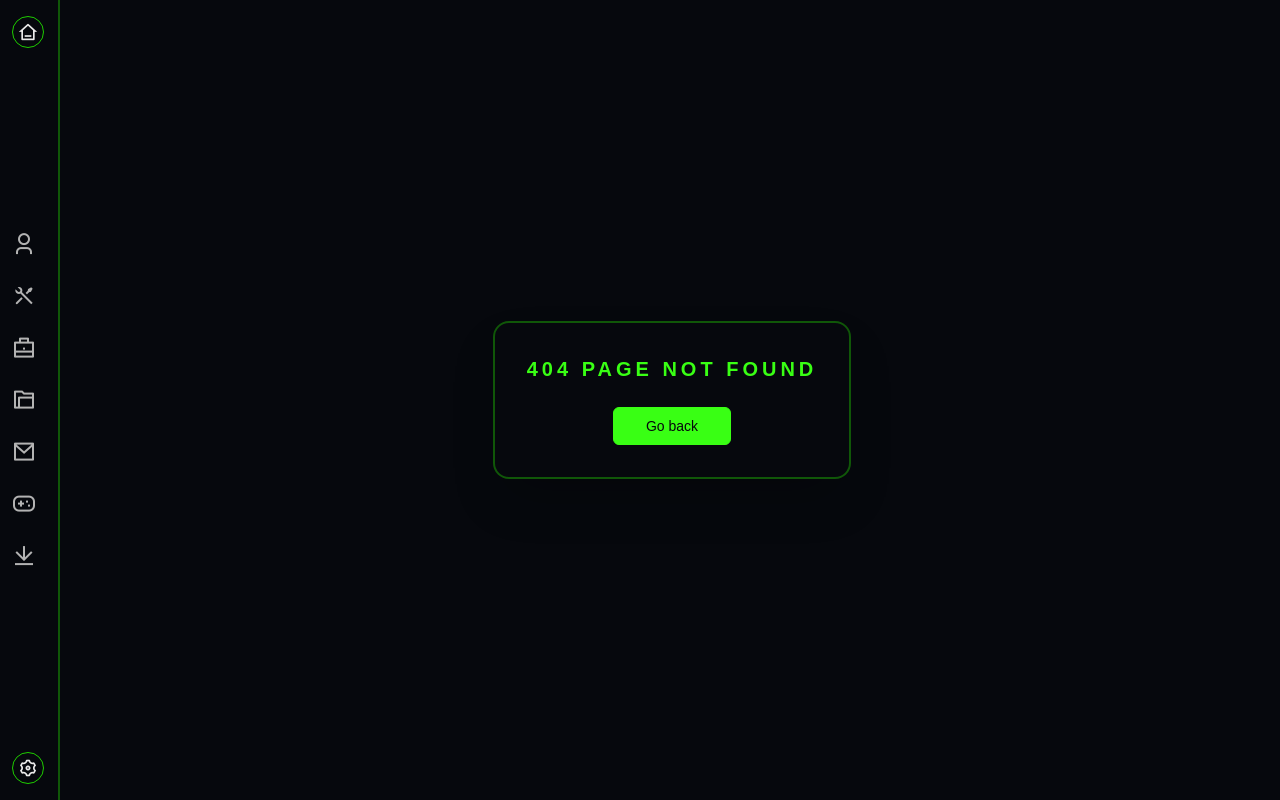
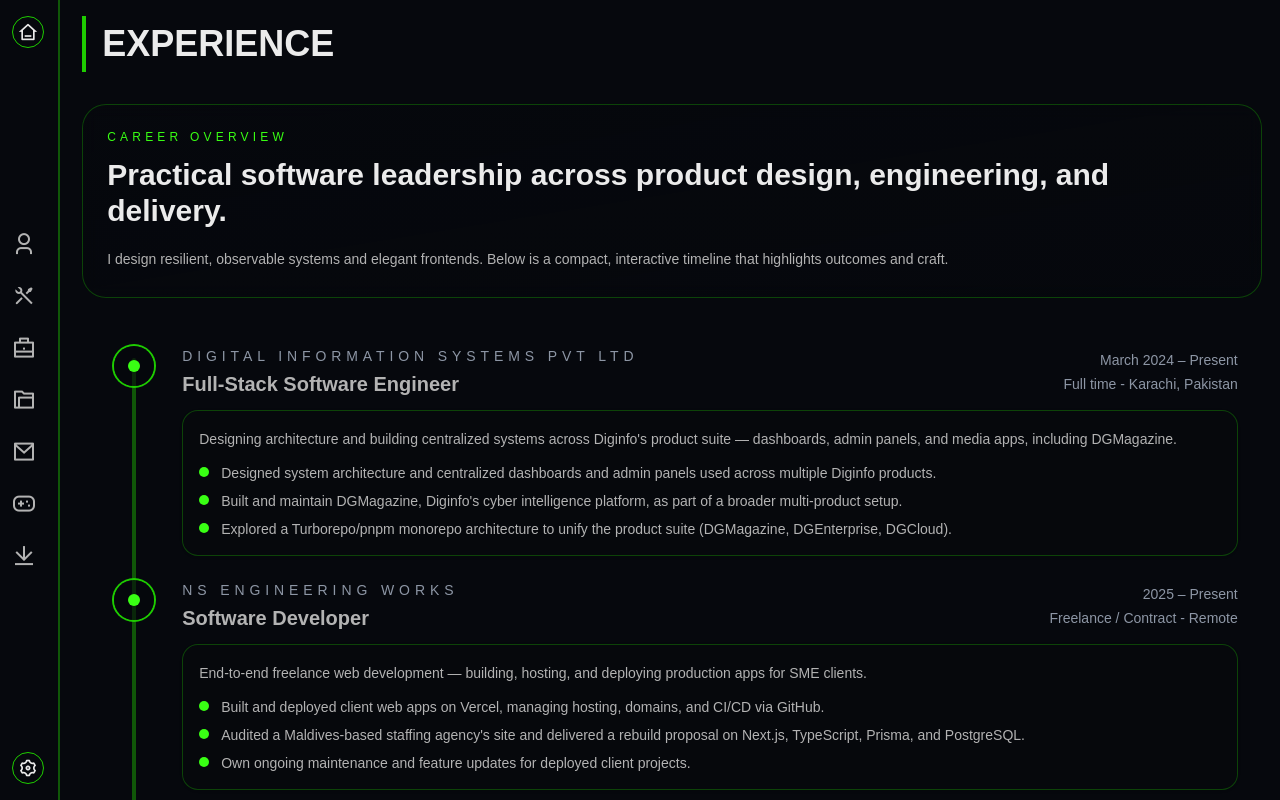
Before and after one commit to konain611/Portfolio, a Next.js app in the folder syedkonainnasir/: page /detailed/experience in a window 1280 px wide. Before the commit this address had no page. Shown: the top 800 px of the page. Built offline with nearby package versions, Linux system fonts and the light colour scheme.

Commit message:
Create page.js

```diff
--- /dev/null
+++ b/syedkonainnasir/src/app/detailed/experience/page.js
@@ -0,0 +1,110 @@
+const experienceItems = [
+  {
+    role: "Full-Stack Software Engineer",
+    company: "Digital Information Systems Pvt Ltd",
+    period: "March 2024 – Present",
+    location: "Full time - Karachi, Pakistan",
+    summary:
+      "Designing architecture and building centralized systems across Diginfo's product suite — dashboards, admin panels, and media apps, including DGMagazine.",
+    highlights: [
+      "Designed system architecture and centralized dashboards and admin panels used across multiple Diginfo products.",
+      "Built and maintain DGMagazine, Diginfo's cyber intelligence platform, as part of a broader multi-product setup.",
+      "Explored a Turborepo/pnpm monorepo architecture to unify the product suite (DGMagazine, DGEnterprise, DGCloud).",
+    ],
+  },
+  {
+    role: "Software Developer",
+    company: "NS Engineering Works",
+    period: "2025 – Present",
+    location: "Freelance / Contract - Remote",
+    summary:
+      "End-to-end freelance web development — building, hosting, and deploying production apps for SME clients.",
+    highlights: [
+      "Built and deployed client web apps on Vercel, managing hosting, domains, and CI/CD via GitHub.",
+      "Audited a Maldives-based staffing agency's site and delivered a rebuild proposal on Next.js, TypeScript, Prisma, and PostgreSQL.",
+      "Own ongoing maintenance and feature updates for deployed client projects.",
+    ],
+  },
+  {
+    role: "Front-End Developer",
+    company: "YoungDev Interns",
+    period: "Aug 2024 - Sep 2024",
+    location: "Internship - Remote",
+    summary:
+      "Front-end internship focused on foundational UI development.",
+    highlights: [
+      "Built responsive UI components using HTML, CSS, and JavaScript fundamentals.",
+      "Practiced core front-end workflows in a remote team setting.",
+    ],
+  },
+];
+
+export default function ExperiencePage() {
+  return (
+    <div className="w-full max-w-[97%] mx-auto py-4 flex flex-col gap-8">
+      <div className="flex flex-col items-start border-l-4 border-(--border) py-2">
+        <h1 className="text-left text-4xl font-bold uppercase ml-4">Experience</h1>
+      </div>
+
+      <main className="space-y-6">
+        <section className="relative overflow-hidden rounded-3xl border border-(--border)/30 bg-linear-to-br from-background/60 to-background/40 p-6 backdrop-blur-sm">
+          <div className="flex items-start gap-6">
+            <div className="flex-1">
+              <p className="text-xs uppercase tracking-[0.35em] text-(--accent)">Career overview</p>
+              <h2 className="mt-3 text-3xl font-semibold">Practical software leadership across product design, engineering, and delivery.</h2>
+              <p className="mt-4 text-sm leading-7 text-(--foreground)">
+                I design resilient, observable systems and elegant frontends. Below is a compact, interactive timeline that highlights outcomes and craft.
+              </p>
+            </div>
+            {/* <div className="hidden sm:flex flex-col items-center justify-center gap-2">
+              <div className="h-12 w-12 rounded-full bg-(--accent) flex items-center justify-center text-xs font-bold text-black">KP</div>
+              <p className="text-xs text-(--muted)">Key Projects</p>
+            </div> */}
+          </div>
+        </section>
+
+        <section className="rounded-3xl p-6">
+          <div className="relative">
+            <div className="absolute left-6.5 top-3 bottom-3 w-1 bg-(--border) rounded-full opacity-40" />
+            <div className="space-y-6">
+              {experienceItems.map((item, idx) => (
+                <article key={item.company} className="group relative grid grid-cols-[56px_1fr] items-start gap-5">
+                  <div className="flex items-start justify-center">
+                    <div className="flex h-10 w-10 items-center justify-center rounded-full bg-background/60 ring-2 ring-(--border) group-hover:scale-105 transition-transform">
+                      <div className="h-3 w-3 rounded-full bg-(--accent)" />
+                    </div>
+                  </div>
+
+                  <div className="flex-1 transform-gpu transition-all duration-300 group-hover:translate-x-2">
+                    <div className="flex items-center justify-between gap-4">
+                      <div>
+                        <p className="text-sm uppercase tracking-[0.35em] text-(--muted)">{item.company}</p>
+                        <h4 className="mt-1 text-xl font-semibold text-(--foreground)">{item.role}</h4>
+                      </div>
+                      <div className="text-right text-sm text-(--muted)">
+                        <p className="font-medium">{item.period}</p>
+                        <p className="mt-1">{item.location}</p>
+                      </div>
+                    </div>
+
+                    <div className="mt-3 rounded-2xl border border-(--border)/30 bg-background/50 p-4 shadow-sm">
+                      <p className="text-sm leading-6 text-(--foreground)">{item.summary}</p>
+                      <ul className="mt-3 grid gap-2 text-sm">
+                        {item.highlights.map((h) => (
+                          <li key={h} className="flex items-start gap-3">
+                            <span className="mt-1 inline-flex h-2.5 w-2.5 shrink-0 rounded-full bg-(--accent)" />
+                            <span className="text-(--foreground)">{h}</span>
+                          </li>
+                        ))}
+                      </ul>
+                    </div>
+                  </div>
+                </article>
+              ))}
+            </div>
+          </div>
+        </section>
+      </main>
+    </div>
+  );
+}
```
